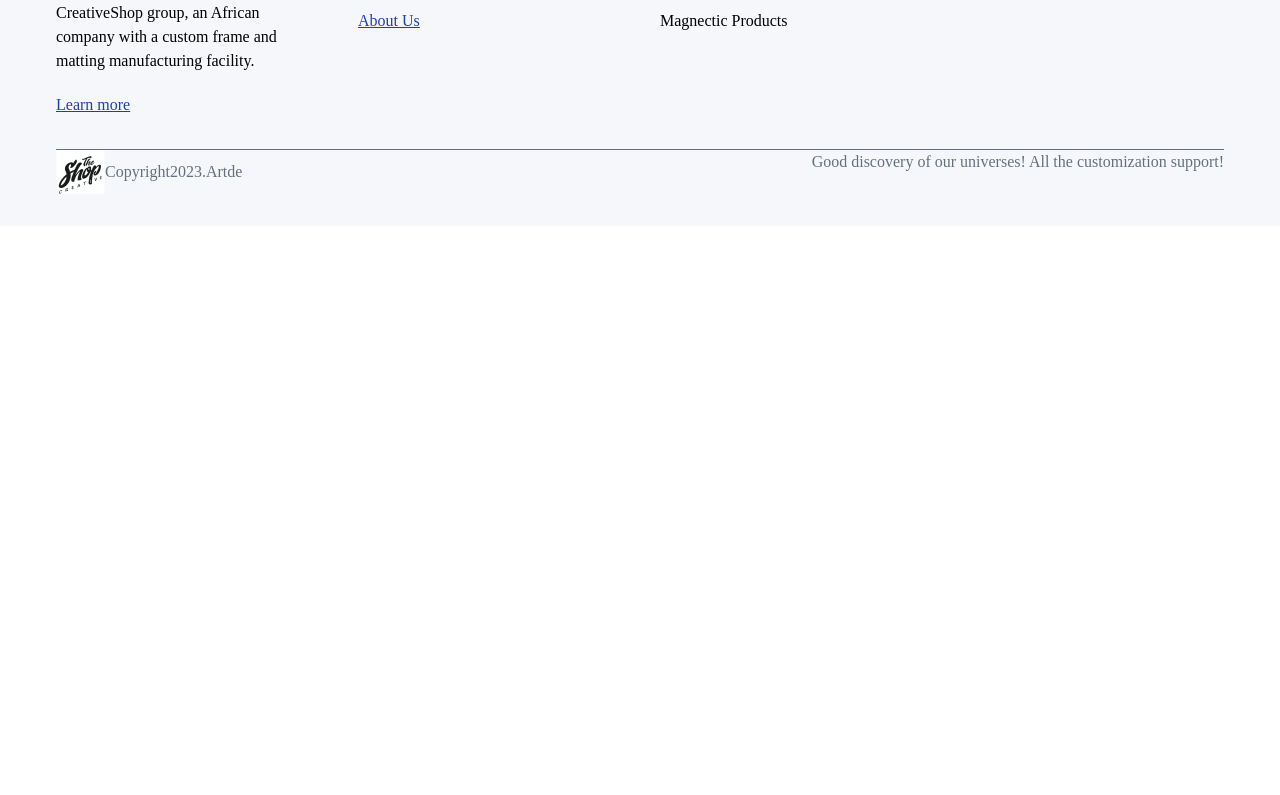
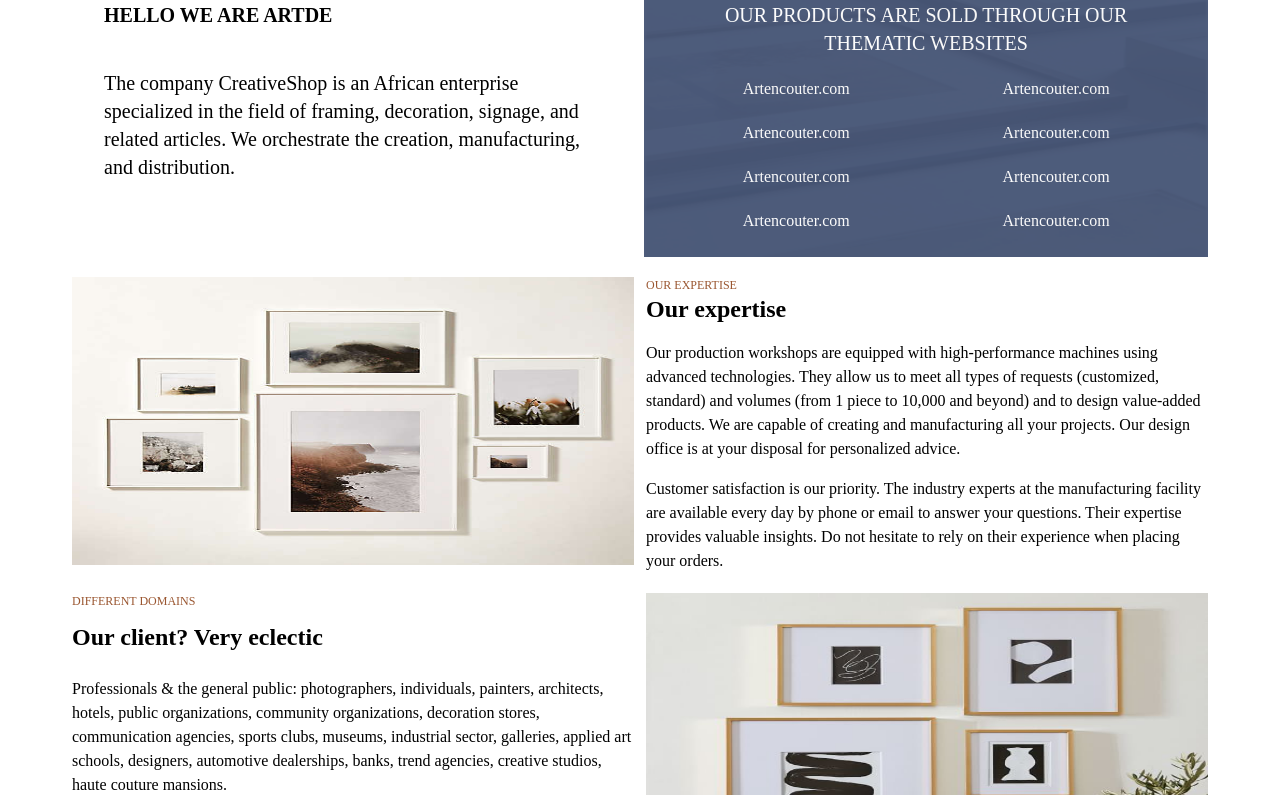
Before and after one commit to joshares/artde, a Next.js app: page /about in a window 1280 px wide. Shown: the part 245-1040 px from the top of the page. Before the commit the page ends 800 px from the top, so only its background shows below. Built offline with nearby package versions, Linux system fonts and the light colour scheme.

Commit message:
second commit

```diff
--- /dev/null
+++ b/src/components/AboutIntro.tsx
@@ -0,0 +1,87 @@
+import React from "react";
+import demo from "../../public/social1.png";
+import framzOne from "../../public/framez.jpg";
+import framzTwo from "../../public/framez2.jpg";
+import Image from "next/image";
+
+export default function AboutIntro() {
+  return (
+    <main className="my-5">
+      <section className="flex md:flex-row flex-col gap-2 ">
+        <article className="md:w-1/2 p-8">
+          <h1 className="uppercase text-xl font-bold">Hello we are Artde</h1>
+          <p className="mt-10 text-xl">
+            The company CreativeShop is an African enterprise specialized in the
+            field of framing, decoration, signage, and related articles. We
+            orchestrate the creation, manufacturing, and distribution.
+          </p>
+        </article>
+        <article className="md:w-1/2 relative">
+          <Image src={demo} alt="demo" className="w-full h-72" />
+          <div className="h-72 bg-secondary opacity-80 text-white absolute top-0 w-full text-center p-8">
+            <h1 className="text-xl uppercase">
+              Our products are sold through our thematic websites
+            </h1>
+            <ul className="grid grid-cols-2 gap-5 mt-5 ">
+              <li>Artencouter.com</li>
+              <li>Artencouter.com</li>
+              <li>Artencouter.com</li>
+              <li>Artencouter.com</li>
+              <li>Artencouter.com</li>
+              <li>Artencouter.com</li>
+              <li>Artencouter.com</li>
+              <li>Artencouter.com</li>
+            </ul>
+          </div>
+        </article>
+      </section>
+      <section className="flex md:flex-row flex-col gap-3 my-5 ">
+        <article className="md:w-1/2">
+          <Image src={framzOne} alt="frame" className="w-full h-72" />{" "}
+        </article>
+        <article className="md:w-1/2 relative flex flex-col gap-4 ">
+          <header className="">
+            <p className="text-xs uppercase text-[#9A5630]">Our expertise</p>
+            <p className="text-2xl font-semibold">Our expertise</p>
+          </header>
+          <p>
+            Our production workshops are equipped with high-performance machines
+            using advanced technologies. They allow us to meet all types of
+            requests (customized, standard) and volumes (from 1 piece to 10,000
+            and beyond) and to design value-added products. We are capable of
+            creating and manufacturing all your projects. Our design office is
+            at your disposal for personalized advice.
+          </p>
+          <p>
+            Customer satisfaction is our priority. The industry experts at the
+            manufacturing facility are available every day by phone or email to
+            answer your questions. Their expertise provides valuable insights.
+            Do not hesitate to rely on their experience when placing your
+            orders.
+          </p>
+        </article>
+      </section>
+      <section className="flex md:flex-row-reverse flex-col-reverse gap-3 my-5 ">
+        <article className="md:w-1/2">
+          <Image src={framzTwo} alt="frame" className="w-full h-72" />{" "}
+        </article>
+        <article className="md:w-1/2 relative flex flex-col gap-6 ">
+          <header className="flex flex-col gap-3">
+            <p className="text-xs uppercase text-[#9A5630]">
+              Different domains
+            </p>
+            <p className="text-2xl font-semibold">Our client? Very eclectic</p>
+          </header>
+          <p>
+            Professionals & the general public: photographers, individuals,
+            painters, architects, hotels, public organizations, community
+            organizations, decoration stores, communication agencies, sports
+            clubs, museums, industrial sector, galleries, applied art schools,
+            designers, automotive dealerships, banks, trend agencies, creative
+            studios, haute couture mansions.
+          </p>
+        </article>
+      </section>
+    </main>
+  );
+}
--- /dev/null
+++ b/src/components/Carts.tsx
@@ -0,0 +1,27 @@
+import React from "react";
+import Image from "next/image";
+import demo from "../../public/framez.jpg";
+
+export default function Carts() {
+  return (
+    <main className="my-5 flex flex-col md:flex-row gap-5 p-10 border-b-2">
+      <div className="md:w-1/2">
+        <Image src={demo} alt="demo" className="w-full h-52" />
+      </div>
+      <section className="md:w-1/2 flex flex-col md:justify-center items-center gap-3 uppercase md:gap-10">
+        <div className="flex justify-between w-full ">
+          <p>egpyt menas</p>
+          <p>cancel</p>
+        </div>
+        <div className="flex justify-between w-full">
+          <div className="flex items-center gap-3">
+            <button> - </button>
+            <p>1</p>
+            <button> + </button>
+          </div>
+          <p>$29</p>
+        </div>
+      </section>
+    </main>
+  );
+}
--- a/src/components/Navbar.tsx
+++ b/src/components/Navbar.tsx
@@ -39,10 +39,13 @@ export default function Navbar() {
         </ul>
         <section className="flex items-center gap-4 ">
           <AiOutlineUser />
-          <div className="flex items-center p-1 border rounded-md border-black gap-2">
+          <Link
+            href="/cart"
+            className="flex items-center p-1 border rounded-md border-black gap-2"
+          >
             <CiShoppingCart />
             <p>0 items</p>
-          </div>
+          </Link>
           <button>Login</button>
         </section>
       </nav>
--- a/src/pages/about.tsx
+++ b/src/pages/about.tsx
@@ -1,5 +1,14 @@
+import AboutIntro from "component/components/AboutIntro";
+import Header from "component/components/Header";
+import Newsletter from "component/components/Newsletter";
 import React from "react";
 
 export default function about() {
-  return <main>hiiiiiiiiiiiiiiiiiiiiiiii</main>;
+  return (
+    <main className="p-4 md:mx-14">
+      <Header head="about" heading="learn more about us" />
+      <AboutIntro />
+      <Newsletter />
+    </main>
+  );
 }
--- /dev/null
+++ b/src/pages/cart.tsx
@@ -0,0 +1,41 @@
+import React from "react";
+import Link from "next/link";
+import Carts from "component/components/Carts";
+
+const data = [1, 2];
+export default function cart() {
+  return (
+    <main className="p-4 md:mx-14">
+      <h1 className="uppercase my-5 text-center text-[#9A5630]">Cart items</h1>
+      <div>
+        {data.map((d, id) => {
+          return <Carts key={id} />;
+        })}
+      </div>
+      <footer className="md:flex-row flex-col flex md:justify-between uppercase ">
+        <section className="md:w-1/2">
+          <div className="flex justify-between items-center">
+            <p>Product in cart:</p>
+            <p>1 items</p>
+          </div>
+          <div className="flex justify-between items-center">
+            <p>Shipping:</p>
+            <p>1 items</p>
+          </div>
+          <div className="flex justify-between items-center">
+            <p>Total:</p>
+            <p>$45</p>
+          </div>
+        </section>
+        <section className="flex flex-col gap-2 justify-center items-center md:w-1/2">
+          <button className="bg-secondary text-white p-2 px-4 uppercase">
+            proceed to payment
+          </button>
+          <Link href="market" className="text-secondary p-2 px-4">
+            go to market
+          </Link>
+        </section>
+      </footer>
+    </main>
+  );
+}
```
Also changed, not shown: public/framez.jpg (added), public/framez2.jpg (added).
